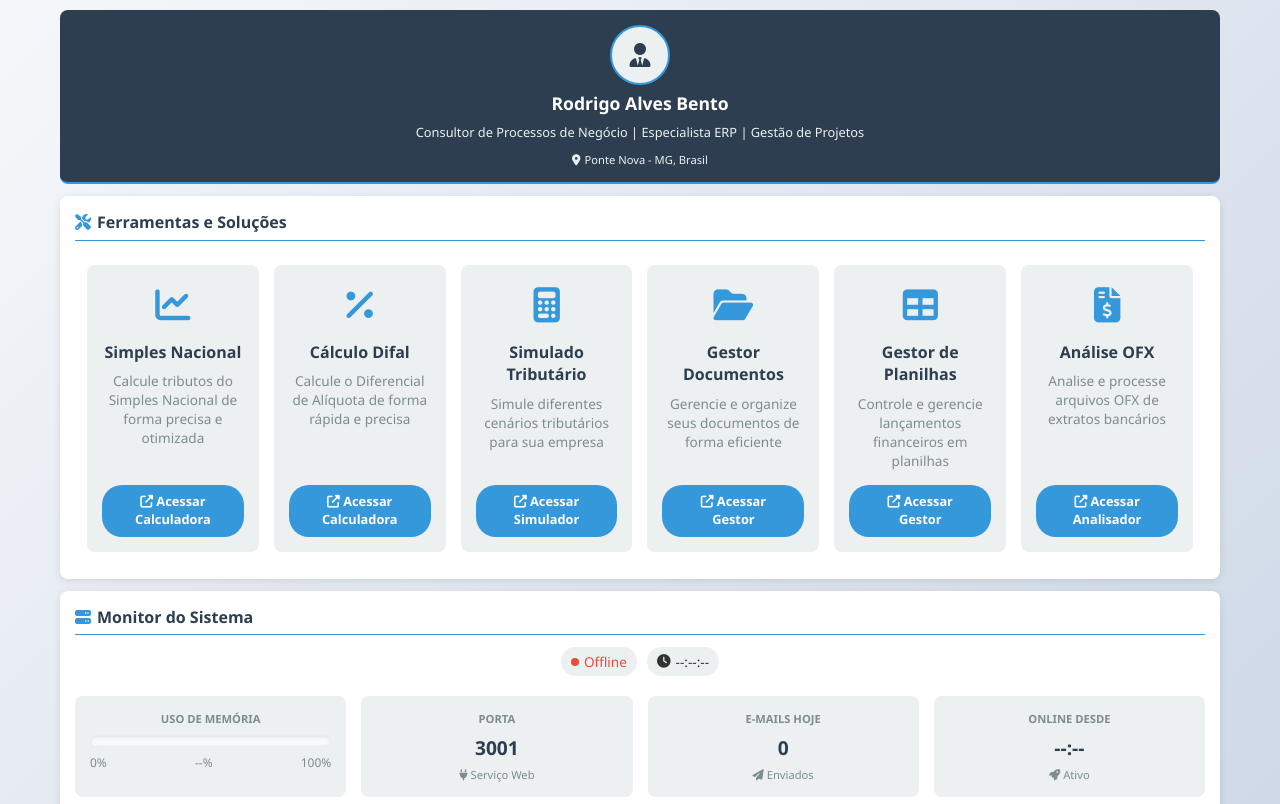
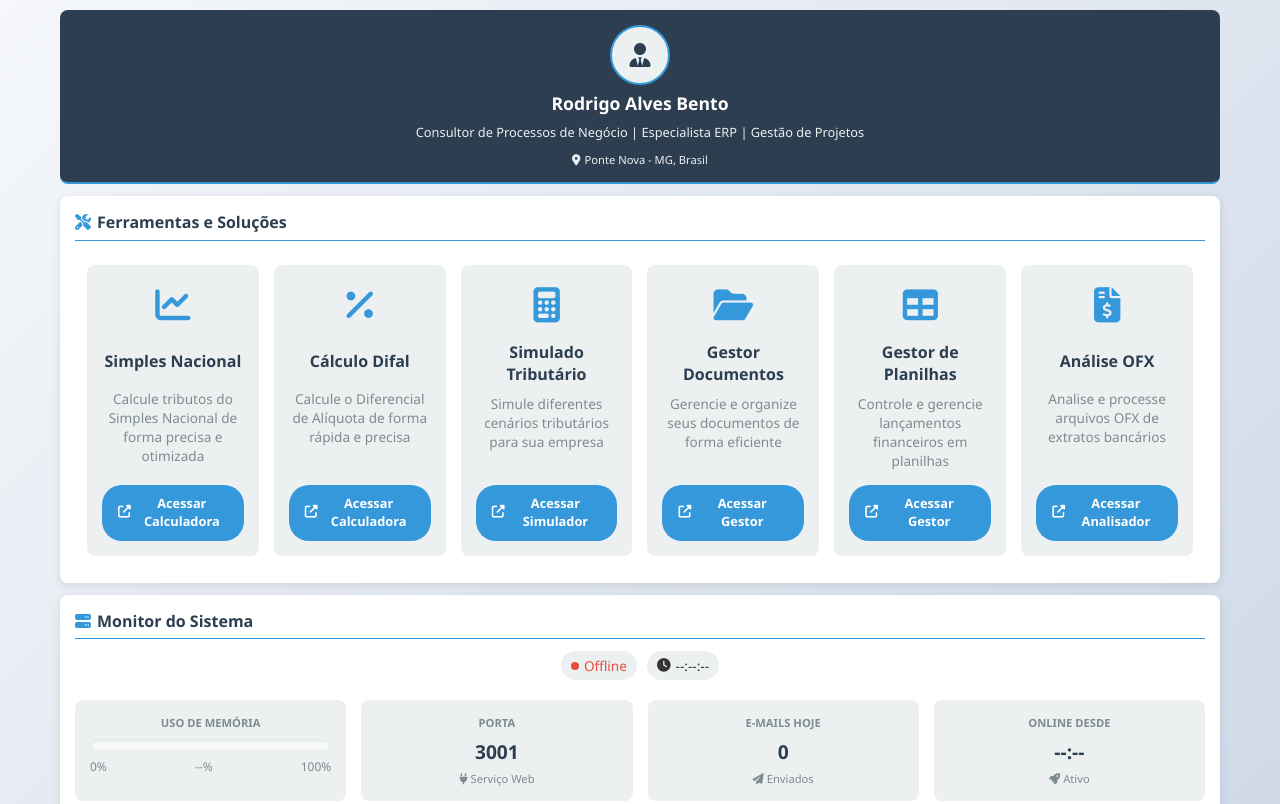
Before and after one commit to rodrigobento1979-netizen/email-backand, a website: page index.html in a window 1280 px wide. Shown: the top 804 px of the page. Drawn offline with Linux system fonts and the light colour scheme; no server answers.

Commit message:
Add files via upload

```diff
--- a/index.html
+++ b/index.html
@@ -154,6 +154,10 @@
             color: var(--primary);
             margin-bottom: 8px;
             font-size: 1rem;
+            min-height: 40px;
+            display: flex;
+            align-items: center;
+            justify-content: center;
         }
 
         .tool-card p {
@@ -162,13 +166,14 @@
             font-size: 0.85rem;
             line-height: 1.4;
             flex-grow: 1;
+            min-height: 60px;
         }
 
         .tool-button {
             display: inline-block;
             background: var(--secondary);
             color: white;
-            padding: 8px 16px;
+            padding: 10px 16px;
             border-radius: 20px;
             text-decoration: none;
             font-weight: bold;
@@ -176,6 +181,12 @@
             font-size: 0.8rem;
             text-align: center;
             margin-top: auto;
+            width: 100%;
+            min-height: 38px;
+            display: flex;
+            align-items: center;
+            justify-content: center;
+            gap: 5px;
         }
 
         .tool-button:hover {
@@ -550,6 +561,14 @@
                 padding: 15px;
             }
 
+            .tool-card h3 {
+                min-height: auto;
+            }
+
+            .tool-card p {
+                min-height: auto;
+            }
+
             .skill-column h3 {
                 font-size: 0.9rem;
             }
@@ -638,8 +657,8 @@
                         </div>
                         <h3>Simples Nacional</h3>
                         <p>Calcule tributos do Simples Nacional de forma precisa e otimizada</p>
-                        <a href="simples-nacional.html" class="tool-button">
-                            <i class="fas fa-external-link-alt me-2"></i>
+                        <a href="simples.html" class="tool-button">
+                            <i class="fas fa-external-link-alt"></i>
                             Acessar Calculadora
                         </a>
                     </div>
@@ -652,7 +671,7 @@
                         <h3>Cálculo Difal</h3>
                         <p>Calcule o Diferencial de Alíquota de forma rápida e precisa</p>
                         <a href="difal.html" class="tool-button">
-                            <i class="fas fa-external-link-alt me-2"></i>
+                            <i class="fas fa-external-link-alt"></i>
                             Acessar Calculadora
                         </a>
                     </div>
@@ -665,7 +684,7 @@
                         <h3>Simulado Tributário</h3>
                         <p>Simule diferentes cenários tributários para sua empresa</p>
                         <a href="simulador.html" class="tool-button">
-                            <i class="fas fa-external-link-alt me-2"></i>
+                            <i class="fas fa-external-link-alt"></i>
                             Acessar Simulador
                         </a>
                     </div>
@@ -678,7 +697,7 @@
                         <h3>Gestor Documentos</h3>
                         <p>Gerencie e organize seus documentos de forma eficiente</p>
                         <a href="documentos.html" class="tool-button">
-                            <i class="fas fa-external-link-alt me-2"></i>
+                            <i class="fas fa-external-link-alt"></i>
                             Acessar Gestor
                         </a>
                     </div>
@@ -691,7 +710,7 @@
                         <h3>Gestor de Planilhas</h3>
                         <p>Controle e gerencie lançamentos financeiros em planilhas</p>
                         <a href="lancamentos.html" class="tool-button">
-                            <i class="fas fa-external-link-alt me-2"></i>
+                            <i class="fas fa-external-link-alt"></i>
                             Acessar Gestor
                         </a>
                     </div>
@@ -704,7 +723,7 @@
                         <h3>Análise OFX</h3>
                         <p>Analise e processe arquivos OFX de extratos bancários</p>
                         <a href="analise-ofx.html" class="tool-button">
-                            <i class="fas fa-external-link-alt me-2"></i>
+                            <i class="fas fa-external-link-alt"></i>
                             Acessar Analisador
                         </a>
                     </div>
```
